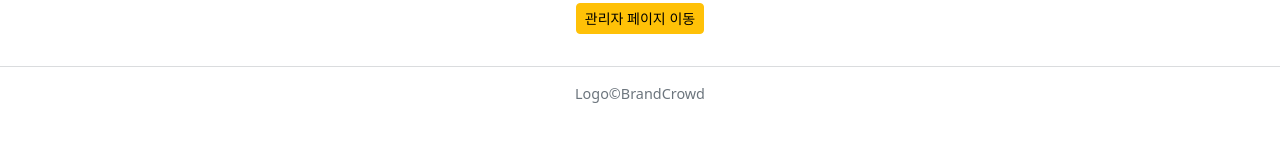
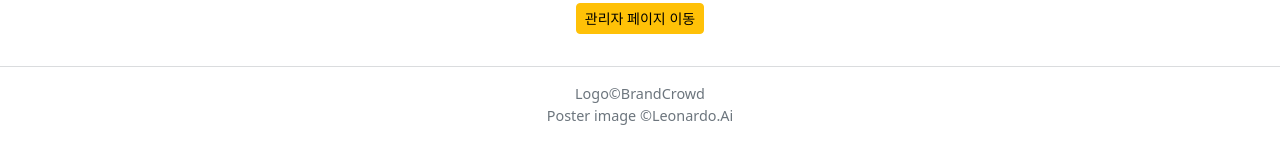
Before and after one commit to doryJyeon/rabbit_room_escape, a PHP site: page / in a window 1280 px wide. Shown: the part 1174-1325 px from the top of the page. Before the commit the page ends 1277 px from the top, so only its background shows below. Run offline with PHP 8.4, Linux system fonts and the light colour scheme; data that the repository does not hold is empty.

Commit message:
[+] 포스터 이미지 저작권 출처 추가

```diff
--- a/src/Views/layout/footer.php
+++ b/src/Views/layout/footer.php
@@ -15,7 +15,11 @@
     <a href="/admin/" class="btn btn-sm btn-warning mt-2 mt-lg-1">관리자 페이지 이동</a>
   </p>
   <hr class="border-secondary">
-  <p class="text-li fs-sm">Logo&copy;BrandCrowd</p>
+  <p class="text-li fs-sm">
+    Logo&copy;BrandCrowd
+    <br>
+    Poster image &copy;Leonardo.Ai
+  </p>
 </footer>
 
 </div>
```
